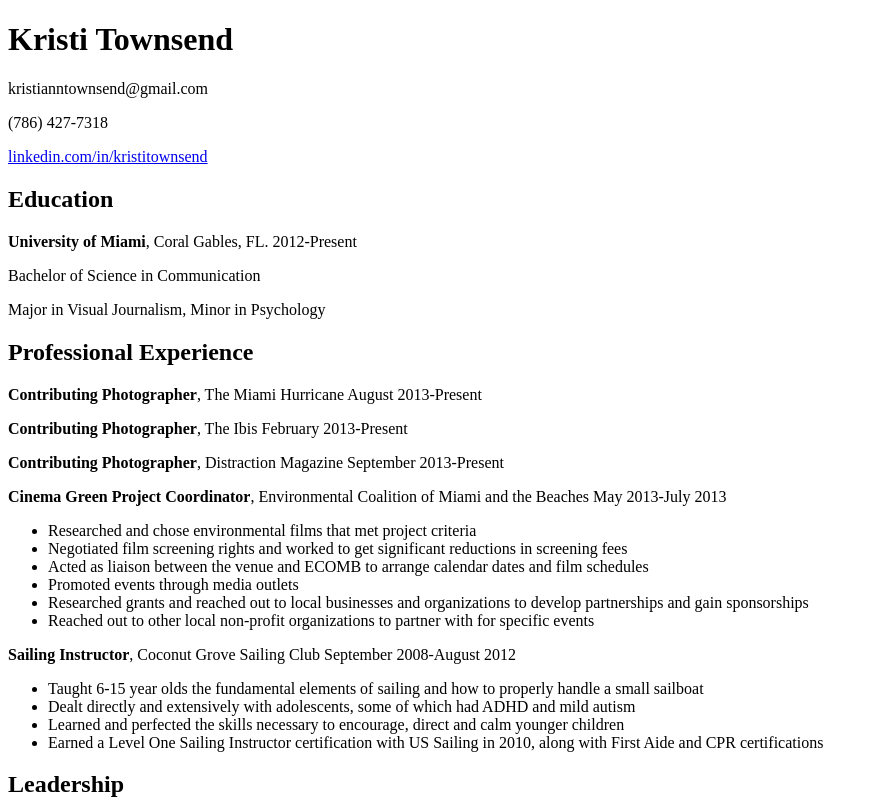
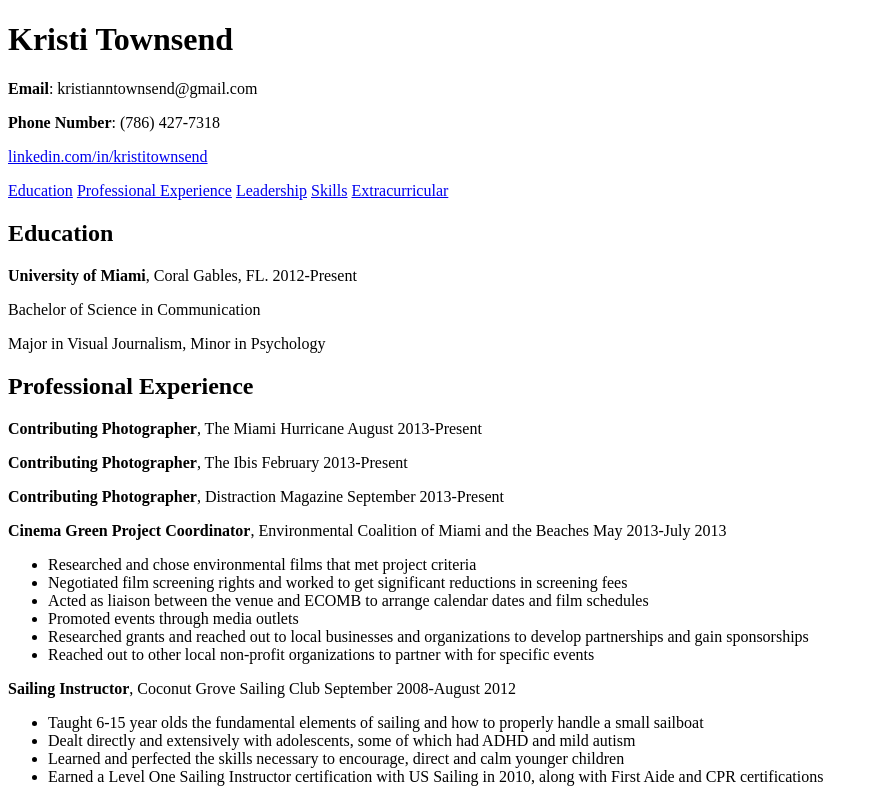
Before and after one commit to Kanntown/project-structure, a plain HTML site: page index.html in a window 1280 px wide. Shown: the top 801 px of the page, without its empty margins (0-878 px from the left). Drawn offline with Linux system fonts and the light colour scheme.

Commit message:
second commit

```diff
--- a/index.html
+++ b/index.html
@@ -11,19 +11,28 @@
        <h1>Kristi Townsend</h1>
      </header>
 
-     <p>kristianntownsend@gmail.com</p>
-     <p>(786) 427-7318</p>
+     <p><strong>Email</strong>: kristianntownsend@gmail.com</p>
+     <p><strong>Phone Number</strong>: (786) 427-7318</p>
      <p><a href="http://www.linkedin.com/in/kristitownsend" title="Linkedin Profile">linkedin.com/in/kristitownsend</a></p>
 
       <!-- top information should be centered -->
 
       <!-- Insert somesort of line break here -->
 
+      <nav>
+        <a href="#education">Education</a>
+        <a href="#professionalexperience">Professional Experience</a>
+        <a href="#leadership">Leadership</a>
+        <a href="#skills">Skills</a>
+        <a href="#extracurricular">Extracurricular</a>
+      </nav>
+
+      <section>
+        <a id="education"></a>
       <header>
         <h2>Education</h2>
       </header>
 
-      <section>
         <p><strong>University of Miami</strong>, Coral Gables, FL. 2012-Present</p>
         <p>Bachelor of Science in Communication</p>
         <p>Major in Visual Journalism, Minor in Psychology</p>
@@ -31,11 +40,12 @@
 
       <!-- Insert somesort of line break here -->
 
+      <section>
+        <a id="professionalexperience"></a>
       <header>
         <h2>Professional Experience</h2>
       </header>
 
-      <section>
       	<p><strong>Contributing Photographer</strong>, The Miami Hurricane August 2013-Present</p>
       	<p><strong>Contributing Photographer</strong>, The Ibis February 2013-Present</p>
       	<p><strong>Contributing Photographer</strong>, Distraction Magazine September 2013-Present</p>
@@ -60,11 +70,11 @@
 
       <!-- Insert somesort of line break here -->
 
+      <section>
+        <a id="leadership"></a>
       <header>
         <h2>Leadership</h2>
       </header>
-
-      <section>
 
       	<p><strong>Historian</strong>, Chi Omega Fraternity Upsilon Delta Chapter December 2013-Present</p>
       	<ul>
@@ -88,11 +98,11 @@
 
       <!-- Insert somesort of line break here -->
 
+      <section>
+        <a id="skills"></a>
       <header>
       	<h2>Skills</h2>
       </header>
-
-      <section>
 
       	<ul>
       		<li>Adobe Photoshop, Lightroom, Premiere and Illustrator skills</li>
@@ -102,11 +112,13 @@
 
       </section>
 
+      <!-- Insert somesort of line break here -->
+
+      <section>
+        <a id="extracurricular"></a>
       <header>
       	<h2>Extracurricular</h2>
       </header>
-
-      <section>
 
       	<ul>
       		<li>Member of the Univeristy of Miami Sailing Team, Photography Club and Chi Omega Fraternity</li>
```
